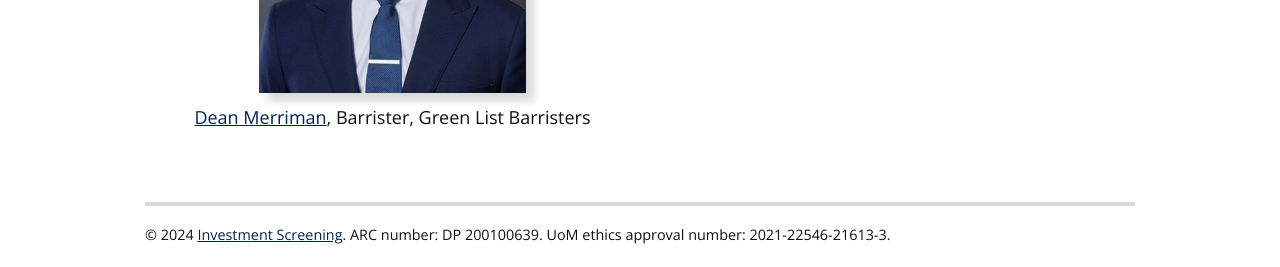
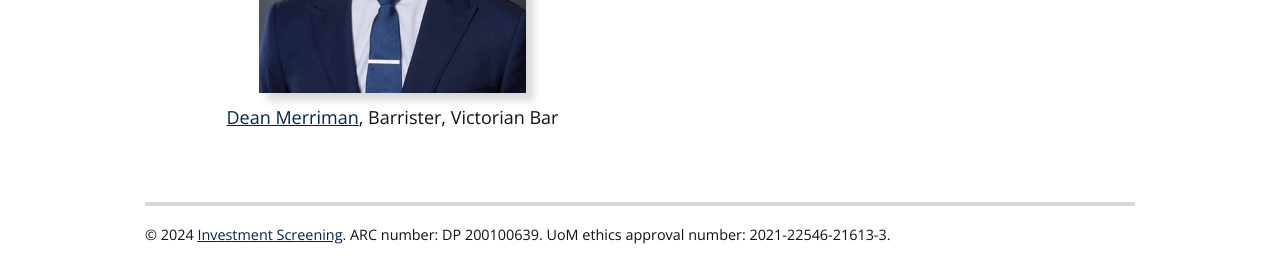
Before and after one commit to investmentscreening/investmentscreening.github.io, a Jekyll site: the page built from our-team.md, in a window 1280 px wide. Shown: the part 1917-2184 px from the top of the page. Built offline with Jekyll 4.4.1, drawn with Linux system fonts in a browser that asks for light colours; nearby versions of some CDN libraries.

Commit message:
update Dean title

```diff
--- a/our-team.md
+++ b/our-team.md
@@ -24,7 +24,7 @@ title: Investment Screening | Our Team
 
 |-------|--------|
 | ![Thi Nhung Nguyen](/assets/img/headshots/nhung_headshot.jpg) <br> [Thi Nhung Nguyen](https://law.unimelb.edu.au/students/grd/students/thi-nhung-nguyen), PhD candidate, Melbourne Law School | ![Atharva Deshmukh](/assets/img/headshots/atharva_headshot.jpg) <br> [Atharva Deshmukh](https://www.linkedin.com/in/atharva-deshmukh-897233115), PhD candidate, University of Melbourne |
-| ![Dean Merriman](/assets/img/headshots/dean_headshot.jpg) <br> [Dean Merriman](https://www.greenslist.com.au/s/barrister/00396000001k801AAA/dean-merriman), Barrister, Green List Barristers | |
+| ![Dean Merriman](/assets/img/headshots/dean_headshot.jpg) <br> [Dean Merriman](https://www.greenslist.com.au/s/barrister/00396000001k801AAA/dean-merriman), Barrister, Victorian Bar | |
 
 </div>
 </div>
```
